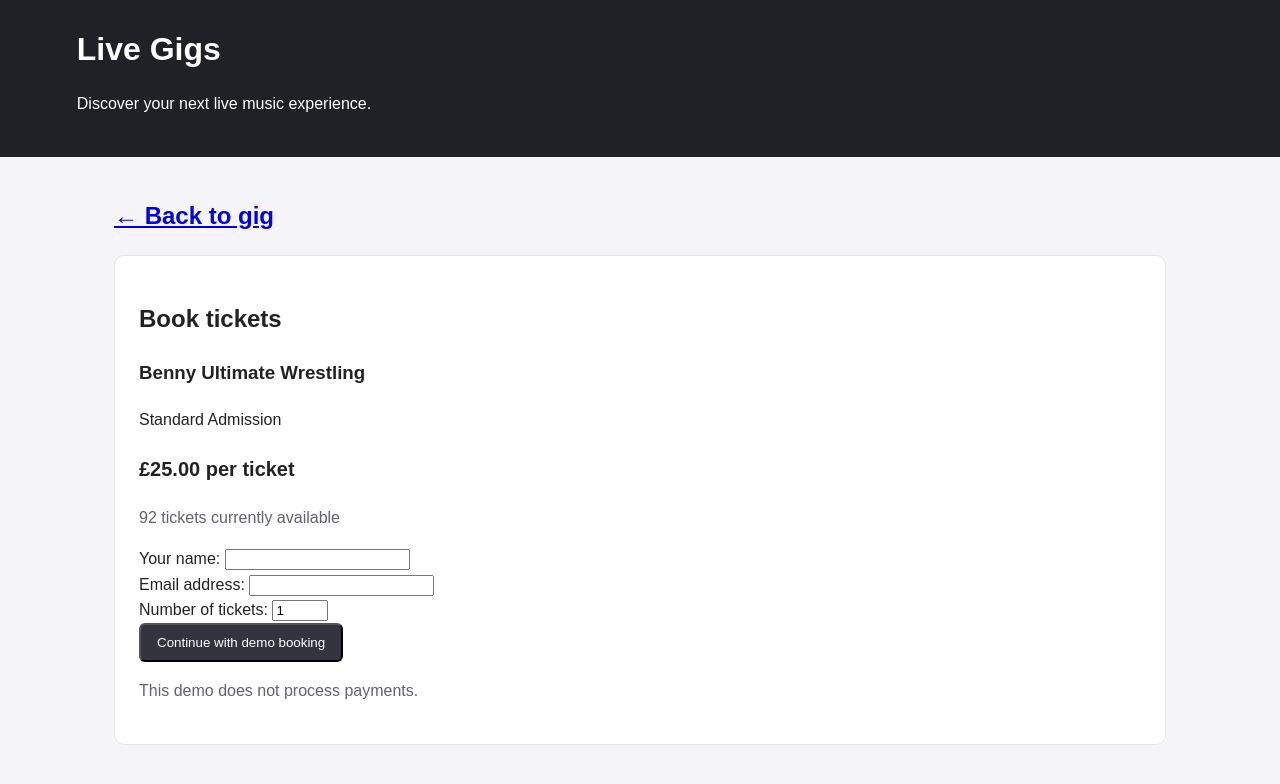
After one commit to starfishgg/gig-ticketing-demo, a Django app: a page that uses gigs/templates/gigs/base.html in a window 1280 px wide. The commit adds this page. Shown: the top 784 px of the page. Run offline with Django 5.2, Linux system fonts and the light colour scheme; data comes from the database, SQL or seed files in the repository; both versions use the stored data as it was after the commit.

Commit message:
Ticket booking feature (no payments)

```diff
--- /dev/null
+++ b/gigs/forms.py
@@ -0,0 +1,22 @@
+
+from django import forms
+
+
+
+
+class TicketBookingForm(forms.Form):
+    """Collect the customer's details and ticket quantity."""
+
+    customer_name = forms.CharField(
+        label="Your name",
+        max_length=150,
+    )
+    customer_email = forms.EmailField(
+        label="Email address",
+    )
+    quantity = forms.IntegerField(
+        label="Number of tickets",
+        min_value=1,
+        max_value=10,
+        initial=1,
+    )
--- a/gigs/models.py
+++ b/gigs/models.py
@@ -1,4 +1,7 @@
+import uuid
+
 from django.core.validators import MinValueValidator
+from django.conf import settings
 from django.db import models
 
 
@@ -69,3 +72,85 @@ class TicketType(models.Model):
 
     def __str__(self):
         return f"{self.gig.title} - {self.name}"
+
+
+
+
+class Booking(models.Model):
+    """A customer's booking for one or more ticket types."""
+
+    class Status(models.TextChoices):
+        PENDING = "pending", "Pending"
+        CONFIRMED = "confirmed", "Confirmed"
+        CANCELLED = "cancelled", "Cancelled"
+
+    reference = models.UUIDField(
+        default=uuid.uuid4,
+        unique=True,
+        editable=False,
+    )
+
+    customer_name = models.CharField(max_length=150)
+    customer_email = models.EmailField()
+    status = models.CharField(
+        max_length=20,
+        choices=Status.choices,
+        default=Status.PENDING,
+    )
+
+    total_price = models.DecimalField(
+        max_digits=10,
+        decimal_places=2,
+        default=0,
+    )
+
+    created_at = models.DateTimeField(auto_now_add=True)
+
+    class Meta:
+        ordering = ["-created_at"]
+
+    def __str__(self):
+        return f"{self.reference} - {self.customer_name}"
+
+
+
+
+class BookingItem(models.Model):
+    """A ticket type and quantity included in a booking."""
+
+    booking = models.ForeignKey(
+        Booking,
+        on_delete=models.CASCADE,
+        related_name="items",
+    )
+
+    ticket_type = models.ForeignKey(
+        TicketType,
+        on_delete=models.PROTECT,
+        related_name="booking_items",
+    )
+
+    quantity=models.PositiveIntegerField(
+        validators=[MinValueValidator(1)],
+    )
+
+    unit_price = models.DecimalField(
+        max_digits=8,
+        decimal_places=2,
+        validators=[MinValueValidator(0)],
+    )
+
+    class Meta:
+        constraints = [
+            models.UniqueConstraint(
+                fields=["booking", "ticket_type"],
+                name="unique_ticket_typeper_booking",
+            ),
+        ]
+
+    def __str__(self):
+        return f"{self.quantity} * {self.ticket_type.name}"
+
+    @property
+    def line_total(self):
+        return self.quantity * self.unit_price
--- /dev/null
+++ b/gigs/static/gigs/css/site.css
@@ -0,0 +1,112 @@
+
+* {
+    box-sizing: border-box;
+}
+
+body {
+    margin: 0;
+    background: #f5f5f7;
+    color: #222;
+    font-family: Arial, sans-serif;
+    line-height: 1.6;
+}
+
+.site-header {
+    padding: 24px 6%;
+    background: #202027;
+    color: white;
+}
+
+.site-header h1 {
+    margin: 0;
+}
+
+.site-header a {
+    color: white;
+    text-decoration: none;
+}
+
+main {
+    max-width: 1100px;
+    margin: 40px auto;
+    padding: 0 24px;
+}
+
+.panel,
+.gig-card {
+    padding: 24px;
+    background: white;
+    border: 1px solid #e5e5e9;
+    border-radius: 10px;
+}
+
+.gig-list {
+    display: grid;
+    grid-template-columns: repeat(auto-fit, minmax(260px, 1fr));
+    gap: 24px;
+}
+
+.gig-card h2 {
+    margin-top: 0;
+    font-size: 22px;
+}
+
+.gig-card h2 a {
+    color: #222;
+    text-decoration: none;
+}
+
+.gig-card h2 a:hover {
+    text-decoration: underline;
+}
+
+.muted,
+.venue,
+.date {
+    color: #62626b;
+}
+
+.price {
+    font-size: 20px;
+    font-weight: bold;
+}
+
+.empty-state {
+    padding: 40px 24px;
+    background: white;
+    border-radius: 10px;
+    text-align: center;
+}
+
+.ticket {
+    display: flex;
+    justify-content: space-between;
+    align-items: center;
+    gap: 20px;
+    padding: 18px 0;
+    border-bottom: 1px solid #e5e5e9;
+}
+
+.ticket:last-child {
+    border-bottom: none;
+}
+
+.button {
+    display: inline-block;
+    padding: 10px 16px;
+    background: #34343e;
+    color: white;
+    text-decoration: none;
+    border-radius: 6px;
+}
+
+.button:hover {
+    background: #50505d;
+}
+
+@media (max-width: 520px) {
+    .ticket {
+        align-items: flex-start;
+        flex-direction: column;
+    }
+}
--- /dev/null
+++ b/gigs/templates/gigs/base.html
@@ -0,0 +1,24 @@
+
+{% load static %}
+<!DOCTYPE html>
+<html lang="en">
+<head>
+    <meta charset="UTF-8">
+    <meta name="viewport" content="width=device-width, initial-scale=1">
+    <title>{% block title %}Live Gigs{% endblock %}</title>
+    <link rel="stylesheet" href="{% static 'gigs/css/site.css' %}">
+    {% block extra_head %}{% endblock %}
+</head>
+<body>
+    <header class="site-header">
+        <h1>
+            <a href="{% url 'gigs:gig_list' %}">Live Gigs</a>
+        </h1>
+        <p>Discover your next live music experience.</p>
+    </header>
+
+    <main>
+        {% block content %}{% endblock %}
+    </main>
+</body>
+</html>
--- /dev/null
+++ b/gigs/templates/gigs/booking_form.html
@@ -0,0 +1,52 @@
+
+{% extends "gigs/base.html" %}
+
+{% block title %}Book Tickets | Live Gigs{% endblock %}
+
+{% block content %}
+    <h2>
+        <a href="{% url 'gigs:gig_detail' gig.pk %}">
+            ← Back to gig
+        </a>
+    </h2>
+
+    <section class="panel">
+        <h2>Book tickets</h2>
+        <h3>{{ gig.title }}</h3>
+
+        <p>{{ ticket_type.name }}</p>
+        <p class="price">£{{ ticket_type.price|floatformat:2 }} per ticket</p>
+        <p class="muted">
+            {{ ticket_type.quantity_available }} tickets currently available
+        </p>
+
+        <form method="post">
+            {% csrf_token %}
+
+            {% if form.non_field_errors %}
+                <div class="form-errors">
+                    {{ form.non_field_errors }}
+                </div>
+            {% endif %}
+
+            {% for field in form %}
+                <div class="form-field">
+                    {{ field.label_tag }}
+                    {{ field }}
+
+                    {% for error in field.errors %}
+                        <p class="form-errors">{{ error }}</p>
+                    {% endfor %}
+                </div>
+            {% endfor %}
+
+            <button class="button" type="submit">
+                Continue with demo booking
+            </button>
+        </form>
+
+        <p class="muted">
+            This demo does not process payments.
+        </p>
+    </section>
+{% endblock %}
--- a/gigs/urls.py
+++ b/gigs/urls.py
@@ -7,4 +7,16 @@ app_name = "gigs"
 
 urlpatterns = [
     path("", views.gig_list, name="gig_list"),
+    path("<int:pk>/", views.gig_detail, name="gig_detail"),
+
+    path(
+        "booking/<uuid:reference>/",
+        views.booking_confirmation,
+        name="booking_confirmation",
+    ),
+    path(
+        "<int:pk>/book<int:ticket_type_id>/",
+        views.book_ticket,
+        name="book_ticket",
+    ),
 ]
--- a/gigs/views.py
+++ b/gigs/views.py
@@ -1,7 +1,11 @@
-from django.db.models import Min
-from django.shortcuts import render
+from django.db import transaction
+from django.db.models import Min, F
+from django.shortcuts import get_object_or_404, redirect, render
+from django.views.decorators.http import require_POST
 
-from .models import Gig
+from .models import Booking, BookingItem, Gig, TicketType
+from .forms import TicketBookingForm
+
 
 
 
@@ -17,3 +21,106 @@ def gig_list(request):
     )
 
     return render(request, "gigs/gig_list.html", {"gigs": gigs})
+
+
+def gig_detail(request, pk):
+    """Display a published gig and its ticket types."""
+
+    gig = get_object_or_404(
+        Gig.objects
+        .filter(published=True)
+        .select_related("venue")
+        .prefetch_related("ticket_types"),
+        pk=pk,
+    )
+
+    return render(request, "gigs/gig_detail.html", {"gig": gig})
+
+
+def book_ticket(request, pk, ticket_type_id):
+    """Create a pending booking for a published gig."""
+
+    gig = get_object_or_404(
+        Gig.objects.filter(published=True).select_related("venue"),
+        pk=pk,
+    )
+    ticket_type = get_object_or_404(
+        TicketType,
+        pk=ticket_type_id,
+        gig=gig,
+    )
+
+    if request.method == "POST":
+        form = TicketBookingForm(request.POST)
+
+        if form.is_valid():
+            quantity = form.cleaned_data["quantity"]
+
+            with transaction.atomic():
+                # Only reduce stock if enough tickets remain.
+                updated = TicketType.objects.filter(
+                    pk=ticket_type.pk,
+                    gig=gig,
+                    quantity_available__gte=quantity,
+                ).update(
+                    quantity_available=F("quantity_available") - quantity
+                )
+
+                if updated:
+                    # Read the price after successfully reserving stock.
+                    ticket_type.refresh_from_db()
+
+                    total_price = ticket_type.price * quantity
+
+                    booking = Booking.objects.create(
+                        customer_name=form.cleaned_data["customer_name"],
+                        customer_email=form.cleaned_data["customer_email"],
+                        total_price=total_price,
+                        status=Booking.Status.PENDING,
+                    )
+
+                    BookingItem.objects.create(
+                        booking=booking,
+                        ticket_type=ticket_type,
+                        quantity=quantity,
+                        unit_price=ticket_type.price,
+                    )
+
+                    return redirect(
+                        "gigs:booking_confirmation",
+                        reference=booking.reference,
+                    )
+
+            form.add_error(
+                None,
+                "There aren't enough tickets available for that quantity. "
+                "Please try a smaller number.",
+            )
+
+    else:
+        form = TicketBookingForm()
+
+    return render(
+        request,
+        "gigs/booking_form.html",
+        {
+            "gig": gig,
+            "ticket_type": ticket_type,
+            "form": form,
+        },
+    )
+
+
+def booking_confirmation(request, reference):
+    """Display the result of a subnitted booking."""
+
+    booking = get_object_or_404(
+        Booking.objects.prefetch_related("items__ticket_type__gig"),
+        reference=reference,
+    )
+
+    return render(
+        request,
+        "gigs/booking_confirmation.html",
+        {"booking": booking},
+    )
```
Also changed, not shown: gigs/admin.py (+29 -1 lines), gigs/templates/404.html (added, +16 -0 lines), gigs/templates/gigs/booking_confirmation.html (added, +44 -0 lines), gigs/templates/gigs/gig_detail.html (added, +64 -0 lines), gigs/templates/gigs/gig_list.html (+12 -91 lines), db.sqlite3, gigs/migrations/0002_booking_bookingitem.py (added).
